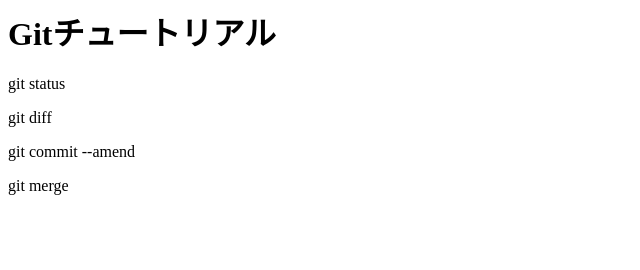
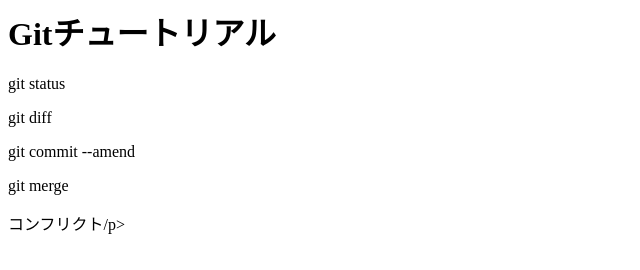
Before and after one commit to hirofumi00/git_tutorial, a plain HTML site: page index.html in a window 1280 px wide. Shown: the full height of the page, 0-640 px from the left. Drawn offline with Linux system fonts and the light colour scheme.

Commit message:
コンフリクトを追記

```diff
--- a/index.html
+++ b/index.html
@@ -3,3 +3,4 @@
 <p>git diff</p>
 <p>git commit --amend</p>
 <p>git merge</p>
+<p>コンフリクト/p>
```
